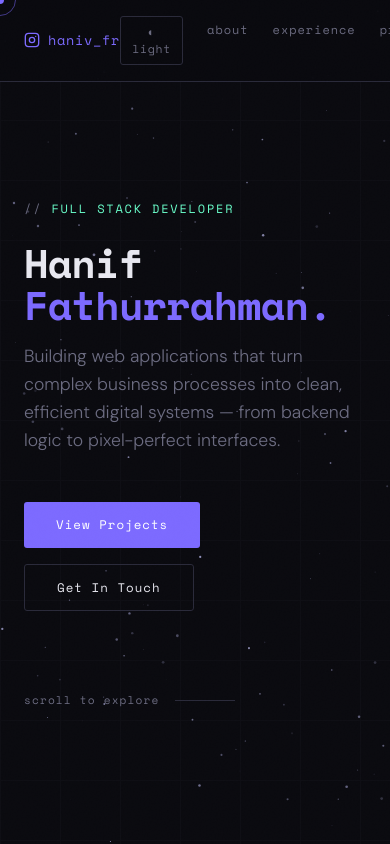
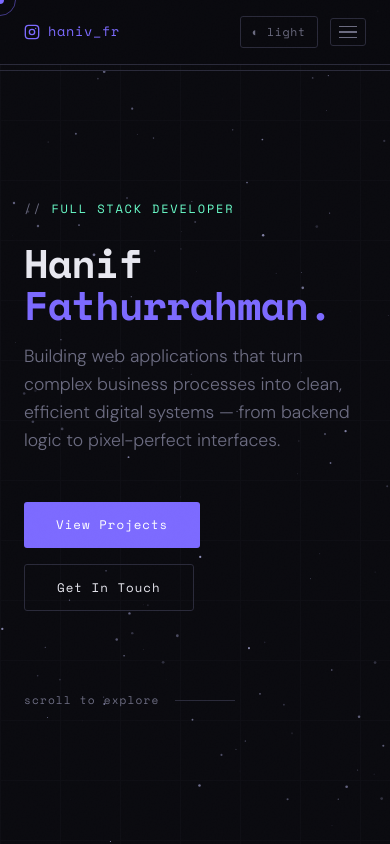
Before and after one commit to hannnnnnnnn1414/porto, a plain HTML site: page index.html in a window 390 px wide. Shown: the top 844 px of the page. Drawn offline with nearby package versions, Linux system fonts and the light colour scheme.

Commit message:
Add responsive mobile nav and hamburger

```diff
--- a/index.html
+++ b/index.html
@@ -710,38 +710,82 @@
         nav {
           padding: 1rem 1.5rem;
         }
+
+        /* Sembunyikan desktop nav */
         .nav-links {
-          gap: 1.5rem;
-        }
+          display: none;
+        }
+
+        /* Tampilkan container mobile */
+        .nav-mobile-right {
+          display: flex !important;
+          align-items: center;
+          gap: 0.75rem;
+        }
+
+        /* Tampilkan hamburger */
+        .hamburger {
+          display: flex !important;
+        }
+
+        /* Sesuaikan posisi mobile menu */
+        .mobile-menu {
+          top: 68px;
+        }
+
+        /* Style lainnya */
         #hero {
           padding: 7rem 1.5rem 3rem;
         }
+
         #about {
           grid-template-columns: 1fr;
           gap: 3rem;
           padding: 4rem 1.5rem;
         }
+
         #experience {
           padding: 4rem 1.5rem;
         }
+
         .exp-card {
           grid-template-columns: 1fr;
           gap: 1rem;
         }
+
         .exp-meta {
           position: static;
         }
+
         #projects {
           padding: 4rem 1.5rem;
         }
+
         #contact {
           padding: 5rem 1.5rem;
         }
+
         footer {
           padding: 1.5rem;
           flex-direction: column;
           gap: 0.5rem;
           text-align: center;
+        }
+
+        .form-row {
+          grid-template-columns: 1fr;
+        }
+      }
+
+      /* Desktop: sembunyikan elemen mobile */
+      @media (min-width: 769px) {
+        .hamburger,
+        .nav-mobile-right {
+          display: none !important;
+        }
+
+        .mobile-menu {
+          display: none;
         }
       }
 
@@ -988,6 +1032,101 @@
           opacity: 0;
         }
       }*/
+
+      /* HAMBURGER BUTTON */
+      .hamburger {
+        display: none;
+        flex-direction: column;
+        gap: 4px;
+        background: transparent;
+        border: 1px solid var(--border);
+        border-radius: 3px;
+        padding: 0.4rem 0.5rem;
+        cursor: none;
+      }
+
+      .hamburger span {
+        display: block;
+        width: 18px;
+        height: 1.5px;
+        background: var(--muted);
+        transition: all 0.25s ease;
+      }
+
+      .hamburger.open span:nth-child(1) {
+        transform: translateY(5.5px) rotate(45deg);
+        background: var(--accent);
+      }
+
+      .hamburger.open span:nth-child(2) {
+        opacity: 0;
+        transform: scaleX(0);
+      }
+
+      .hamburger.open span:nth-child(3) {
+        transform: translateY(-5.5px) rotate(-45deg);
+        background: var(--accent);
+      }
+
+      /* Mobile nav right container */
+      .nav-mobile-right {
+        display: none;
+        align-items: center;
+        gap: 0.75rem;
+      }
+
+      /* MOBILE MENU DRAWER */
+      .mobile-menu {
+        position: fixed;
+        top: 70px; /* Adjust based on your nav height */
+        left: 0;
+        right: 0;
+        z-index: 99;
+        background: var(--bg2);
+        border-bottom: 1px solid var(--border);
+        max-height: 0;
+        overflow: hidden;
+        transition: max-height 0.35s ease;
+      }
+
+      .mobile-menu.open {
+        max-height: 300px;
+      }
+
+      .mobile-menu ul {
+        list-style: none;
+        padding: 0.5rem 0;
+        margin: 0;
+      }
+
+      .mobile-menu ul li a {
+        display: block;
+        padding: 0.85rem 1.5rem;
+        font-family: var(--mono);
+        font-size: 0.75rem;
+        color: var(--muted);
+        text-decoration: none;
+        letter-spacing: 0.1em;
+        border-bottom: 1px solid rgba(42, 42, 58, 0.5);
+        transition:
+          color 0.2s,
+          background 0.2s;
+      }
+
+      .mobile-menu ul li:last-child a {
+        border-bottom: none;
+      }
+
+      .mobile-menu ul li a:hover {
+        color: var(--text);
+        background: rgba(124, 106, 255, 0.07);
+      }
+
+      .mobile-menu ul li a::before {
+        content: "// ";
+        color: var(--accent);
+        opacity: 0.6;
+      }
     </style>
   </head>
   <body>
@@ -1031,6 +1170,8 @@
           haniv_fr
         </a>
       </div>
+
+      <!-- Desktop nav -->
       <ul class="nav-links">
         <button class="theme-toggle" id="themeToggle">◐ light</button>
         <li><a href="#about">about</a></li>
@@ -1038,7 +1179,27 @@
         <li><a href="#projects">projects</a></li>
         <li><a href="#contact">contact</a></li>
       </ul>
+
+      <!-- Mobile nav right -->
+      <div class="nav-mobile-right">
+        <button class="theme-toggle" id="themeToggleMobile">◐ light</button>
+        <button class="hamburger" id="hamburgerBtn" aria-label="Toggle menu">
+          <span></span>
+          <span></span>
+          <span></span>
+        </button>
+      </div>
     </nav>
+
+    <!-- Mobile menu drawer (taruh di bawah </nav>, sebelum section hero) -->
+    <div class="mobile-menu" id="mobileMenu">
+      <ul>
+        <li><a href="#about" class="mobile-nav-link">about</a></li>
+        <li><a href="#experience" class="mobile-nav-link">experience</a></li>
+        <li><a href="#projects" class="mobile-nav-link">projects</a></li>
+        <li><a href="#contact" class="mobile-nav-link">contact</a></li>
+      </ul>
+    </div>
 
     <!-- HERO -->
     <section id="hero">
@@ -1673,6 +1834,32 @@
           btn.textContent = "Send Message";
           btn.disabled = false;
         });
+
+      // HAMBURGER MENU
+      const hamburgerBtn = document.getElementById("hamburgerBtn");
+      const mobileMenu = document.getElementById("mobileMenu");
+      const themeToggleMobile = document.getElementById("themeToggleMobile");
+
+      hamburgerBtn.addEventListener("click", () => {
+        hamburgerBtn.classList.toggle("open");
+        mobileMenu.classList.toggle("open");
+      });
+
+      // Close menu when a link is clicked
+      document.querySelectorAll(".mobile-nav-link").forEach((link) => {
+        link.addEventListener("click", () => {
+          hamburgerBtn.classList.remove("open");
+          mobileMenu.classList.remove("open");
+        });
+      });
+
+      // Sync theme toggle mobile
+      themeToggleMobile.addEventListener("click", () => {
+        document.body.classList.toggle("light");
+        const isLight = document.body.classList.contains("light");
+        themeToggle.textContent = isLight ? "◐ dark" : "◐ light";
+        themeToggleMobile.textContent = isLight ? "◐ dark" : "◐ light";
+      });
     </script>
   </body>
 </html>
```
